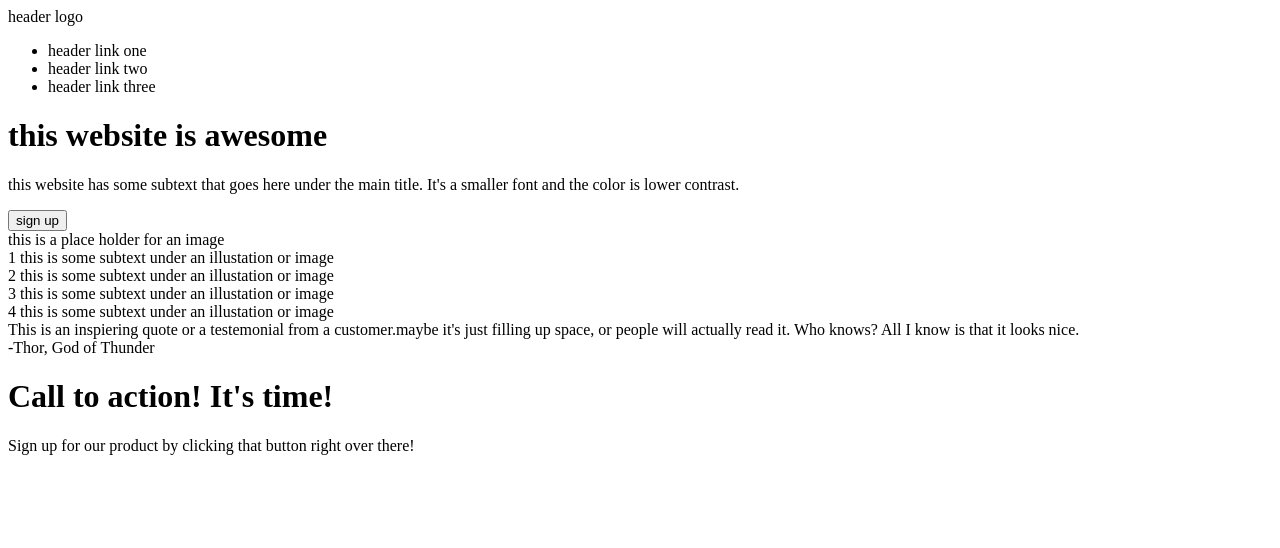
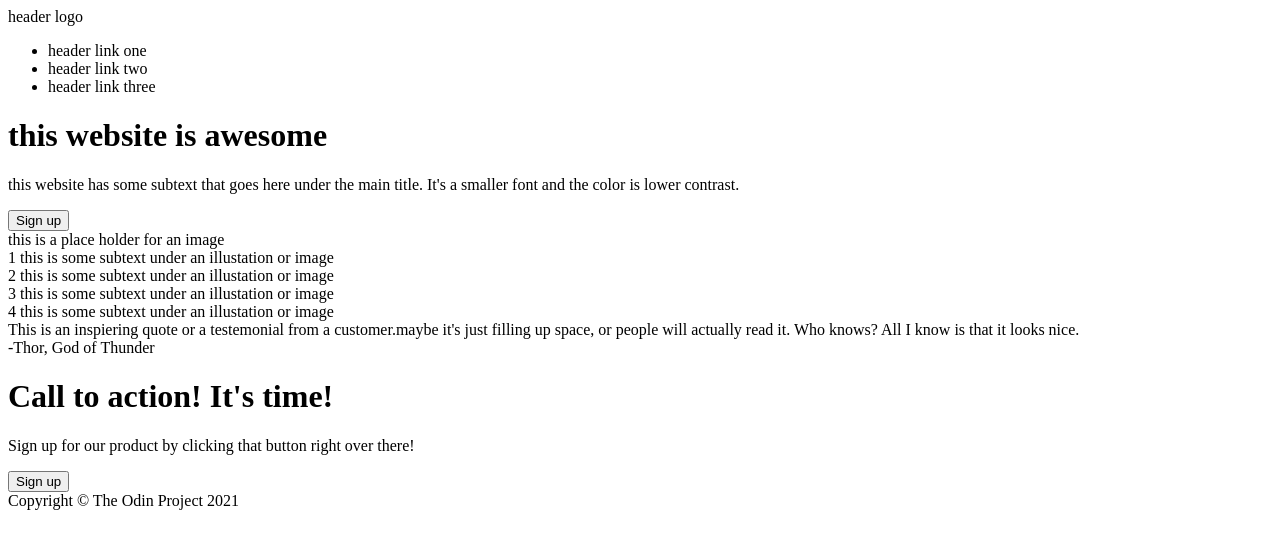
Before and after one commit to AvThirtySix/landing-page-top, a plain HTML site: page index.html in a window 1280 px wide. Drawn offline with Linux system fonts and the light colour scheme.

Commit message:
copyright to the footer section

```diff
--- a/index.html
+++ b/index.html
@@ -19,7 +19,7 @@
         <div class="header-text">
             <h1>this website is awesome</h1>
             <p>this website has some subtext that goes here under the main title. It's a smaller font and the color is lower contrast.</p>
-            <div class="header-button"><button>sign up</button></div>
+            <div class="header-button"><button>Sign up</button></div>
         </div>
         <div class="header-image">this is a place holder for an image</div>
     </div>
@@ -54,11 +54,10 @@
     <div class="cta">
         <div class="cta-text"><h1>Call to action! It's time!</h1>
         <p>Sign up for our product by clicking that button right over there!</p></div>
-        <div class="cta-button"></div>
+        <div class="cta-button"><button>Sign up</button></div>
     </div>
 
-    <div class="footer">
-    </div>
+    <div class="footer">Copyright © The Odin Project 2021</div>
 
   </body>
 </html>
```
